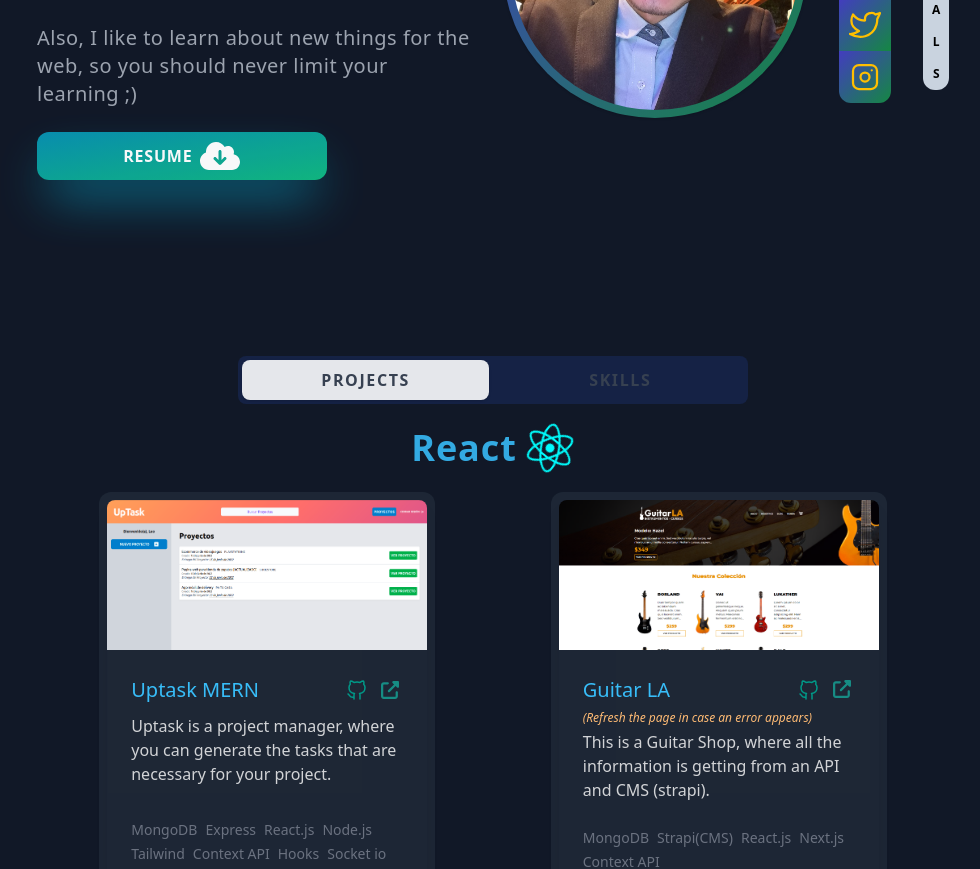
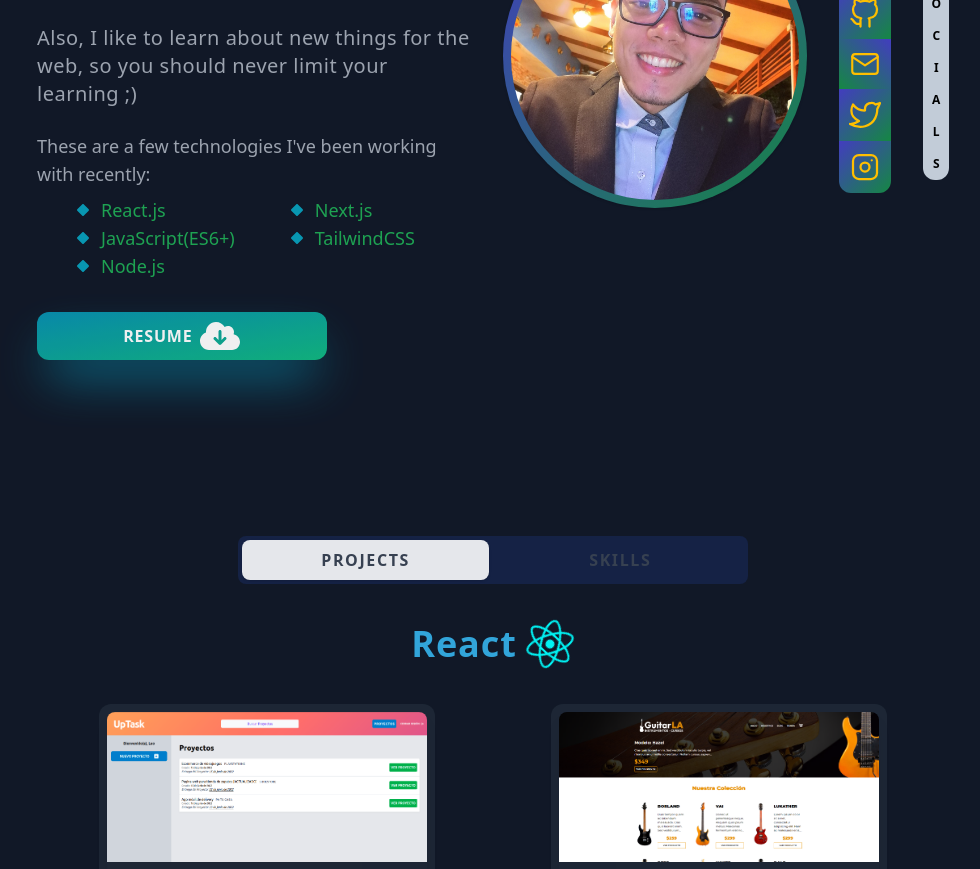
Before and after one commit to torres-leo/portfolio-react, a React (Vite) app: page / in a window 1280 px wide. Shown: the part 1240-2109 px from the top of the page, without its empty margins (147-1127 px from the left). Built offline with nearby package versions, Linux system fonts and the light colour scheme; a web font is replaced by a local one.

Commit message:
add last settings

```diff
--- a/src/components/AboutMe.jsx
+++ b/src/components/AboutMe.jsx
@@ -2,7 +2,7 @@
 import foto from '../assets/images/fotoFB.jpg';
 import resume from '../assets/pdf/CV Leonardo Torres - en.pdf';
 import { FontAwesomeIcon } from '@fortawesome/react-fontawesome';
-import { faCloudArrowDown } from '@fortawesome/free-solid-svg-icons';
+import { faCloudArrowDown, faDiamond } from '@fortawesome/free-solid-svg-icons';
 
 const AboutMe = () => {
 	return (
@@ -173,7 +173,36 @@
 					<p className='mt-8 text-center lg:text-start text-gray-400 tracking-wide text-xl mb-6'>
 						Also, I like to learn about new things for the web, so you should never limit your learning ;)
 					</p>
-					<div className='flex justify-center lg:justify-start'>
+					<div className='block text-left my-6 text-lg'>
+						<p className='text-gray-400'>These are a few technologies I've been working with recently:</p>
+						<div className='block sm:flex gap-14 text-green-500/80 mt-2'>
+							<div className='sm:ml-10'>
+								<p className='flex items-center justify-start gap-3'>
+									<FontAwesomeIcon icon={faDiamond} className='text-xs m-0 text-cyan-500/80' />
+									React.js
+								</p>
+								<p className='flex items-center justify-start gap-3'>
+									<FontAwesomeIcon icon={faDiamond} className='text-xs m-0 text-cyan-500/80' />
+									JavaScript(ES6+)
+								</p>
+								<p className='flex items-center justify-start gap-3'>
+									<FontAwesomeIcon icon={faDiamond} className='text-xs m-0 text-cyan-500/80' />
+									Node.js
+								</p>
+							</div>
+							<div>
+								<p className='flex items-center justify-start gap-3'>
+									<FontAwesomeIcon icon={faDiamond} className='text-xs m-0 text-cyan-500/80' />
+									Next.js
+								</p>
+								<p className='flex items-center justify-start gap-3'>
+									<FontAwesomeIcon icon={faDiamond} className='text-xs m-0 text-cyan-500/80' />
+									TailwindCSS
+								</p>
+							</div>
+						</div>
+					</div>
+					<div className='flex justify-center lg:justify-start mt-8'>
 						<a
 							download='CV-Leonardo-Torres'
 							href={resume}
--- a/src/components/Projects.jsx
+++ b/src/components/Projects.jsx
@@ -13,7 +13,7 @@
 	return (
 		<>
 			<div className='flex items-center justify-center gap-2 animate-pulse'>
-				<h3 className='text-4xl font-bold tracking-wide text-center text-sky-400/90 rounded my-4'>React</h3>
+				<h3 className='text-4xl font-bold tracking-wide text-center text-sky-400/90 rounded my-8'>React</h3>
 				<img src={logoReact} alt='icono' className='logo-react animate-spin-slow' />
 			</div>
 			{/* </div> */}
```
